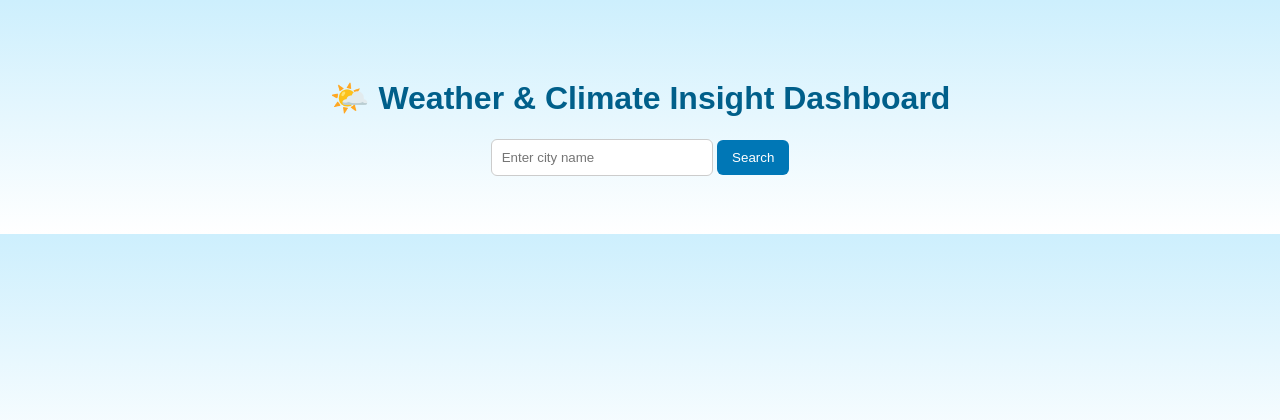
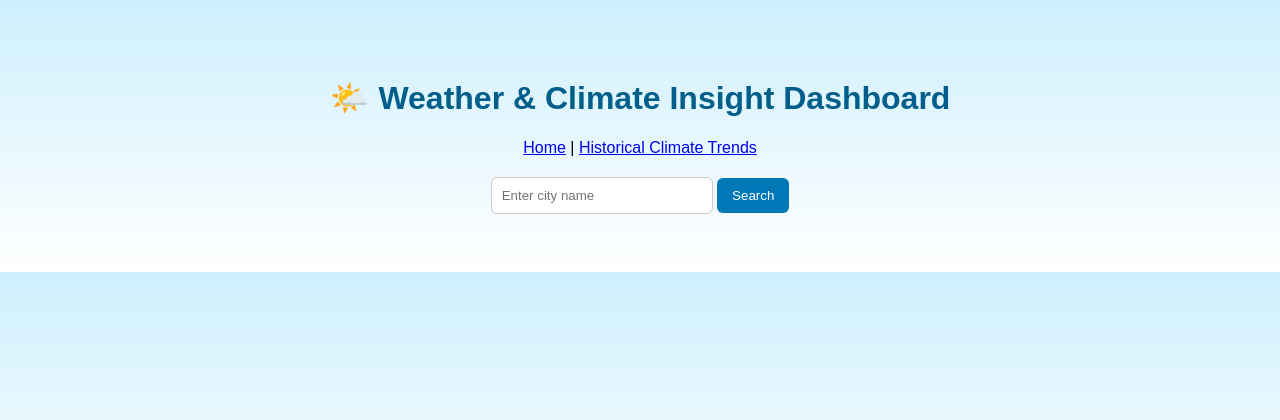
Before and after one commit to Pretzels14/weather-insight-dashboard, a Flask app: page / in a window 1280 px wide. Shown: the top 420 px of the page. Run offline with Flask 3, Linux system fonts and the light colour scheme; data that the repository does not hold is empty.

Commit message:
Updated index.html to include links to home (main search) and climate trends page(which is inactive for now)

```diff
--- a/app.py
+++ b/app.py
@@ -115,10 +115,12 @@ def weather():
         (weather_data["city"], weather_data["temperature"], weather_data["description"])
     )
     conn.commit()
+
+    cursor.execute("SELECT city, temperature, description, date FROM searches ORDER BY id DESC LIMIT 5")
+    recent = cursor.fetchall()
     conn.close()
 
-
-    return render_template("index.html", weather=weather_data, forecast = forecast_list)
+    return render_template("index.html", weather=weather_data, forecast = forecast_list, recent = recent)
 
 
 
--- a/templates/index.html
+++ b/templates/index.html
@@ -9,6 +9,11 @@
 <body>
 
     <h1>🌤️ Weather & Climate Insight Dashboard</h1>
+
+    <nav>
+        <a href="/">Home</a> |
+        <a  href="/trends"> Historical Climate Trends</a>
+    </nav>
 
     <form action="/weather" method="POST">
         <input type="text" name="city" placeholder="Enter city name" required>
```
